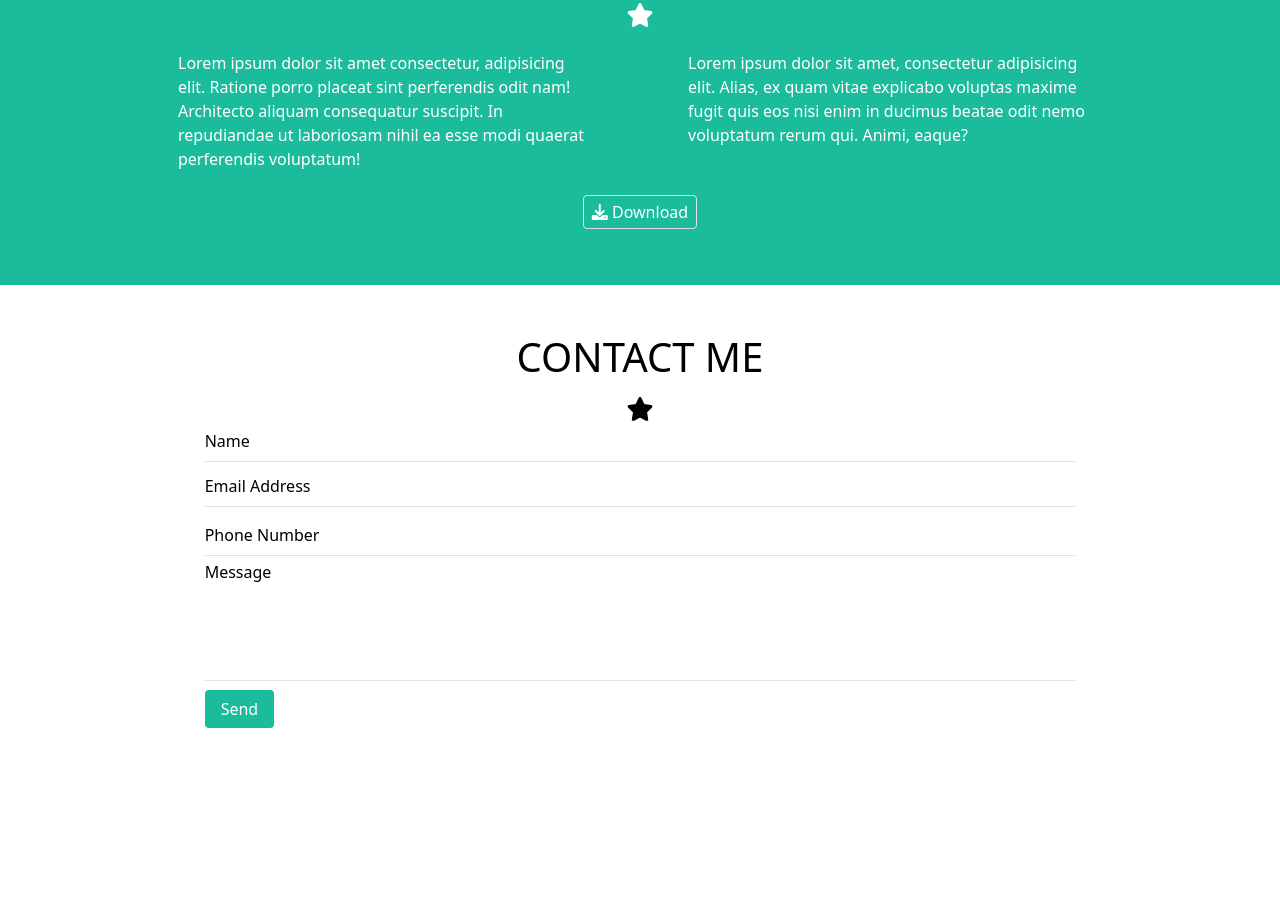
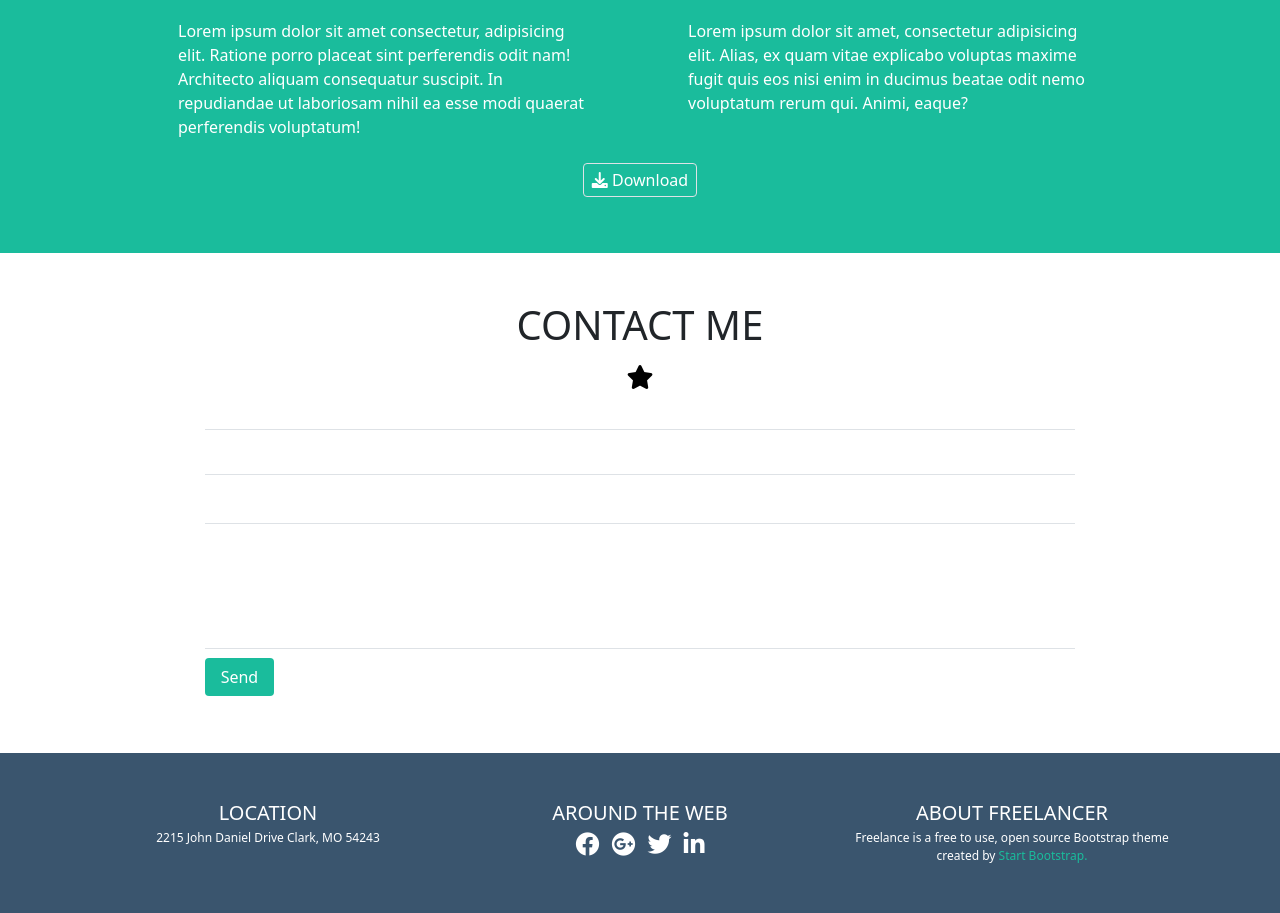
Before and after one commit to Robin9800/html-css-bootstrap-freelancer, a plain HTML site: page index.html in a window 1280 px wide. Shown: the part 1353-2266 px from the top of the page. Before the commit the page ends 2138 px from the top, so only its background shows below. Drawn offline with nearby package versions, Linux system fonts and the light colour scheme.

Commit message:
footer completed

```diff
--- a/index.html
+++ b/index.html
@@ -74,7 +74,7 @@
             <div class="col-10">
                 <div class="container portfolio">
                     <div class="row">
-                        <div class="col d-flex justify-content-center mt-5 mb-4">
+                        <div class="col d-flex justify-content-center mt-5 ">
                             <h1>PORTFOLIO</h1>
                         </div>
                     </div>
@@ -112,7 +112,7 @@
             <div class="col ">
                 <div class="container">
                     <div class="row">
-                        <div class="col d-flex justify-content-center mt-5 mb-4">
+                        <div class="col d-flex justify-content-center mt-5 mb-3 ">
                             <h1>ABOUT</h1>
                         </div>
                     </div>
@@ -186,6 +186,41 @@
                     </div>
                 </div>
             </div>
+        </div>
+        <!--FOOTER SECTION-->
+        <div class="row footer">
+            <div class="col ">
+                <div class="container">
+                    <div class="row mt-5">
+                        <div class="col d-flex justify-content-center">
+                            <h5>LOCATION</h5>
+                        </div>
+                        <div class="col d-flex justify-content-center ">
+                            <h5>AROUND THE WEB</h5>
+                        </div>
+                        <div class="col d-flex justify-content-center ">
+                            <h5>ABOUT FREELANCER</h5>
+                        </div>
+                    </div>
+                    <div class="row text-center mb-5">
+                        <div class="col d-flex justify-content-center ">
+                            <p>2215 John Daniel Drive Clark, MO 54243</p>
+                        </div>
+                        <div class="col d-flex justify-content-center ">
+                            <i class="fa-brands fa-facebook"></i>
+                            <i class="fa-brands fa-google-plus"></i>
+                            <i class="fa-brands fa-twitter"></i>
+                            <i class="fa-brands fa-linkedin-in"></i>
+                        </div>
+                        <div class="col d-flex justify-content-center ">
+                            <p>Freelance is a free to use, open source Bootstrap theme created by <a href="#">Start
+                                    Bootstrap.</a></p>
+                        </div>
+                    </div>
+                </div>
+            </div>
+        </div>
+    </div>
 </body>
 
 </html>
--- a/style.css
+++ b/style.css
@@ -28,14 +28,33 @@ p,h1{
     height: 64px;
     font-weight: bold;
 }
+.footer{
+    background-color:hsl(209deg 31% 33%); ;
+}
 .col i{
     color: white;
 }
-.portfolio,.contact i{
+.portfolio i{
     color: black;
 }
+.footer .col h5,p{
+    color: white;
+}
+.footer h5{
+    margin-bottom: 4px;
+}
+.footer p{
+    font-size: 12px;
+}
+.footer .col a{
+    color: hsl(168deg 76% 42%);
+}
+.footer i{
+    font-size: 24px;
+    margin: 3px 6px
+}
 .send a{
-    background-color: hsl(168deg 76% 42%); ;
+    background-color: hsl(168deg 76% 42%);
 }
 .header a{
     font-size: 12px;
```
